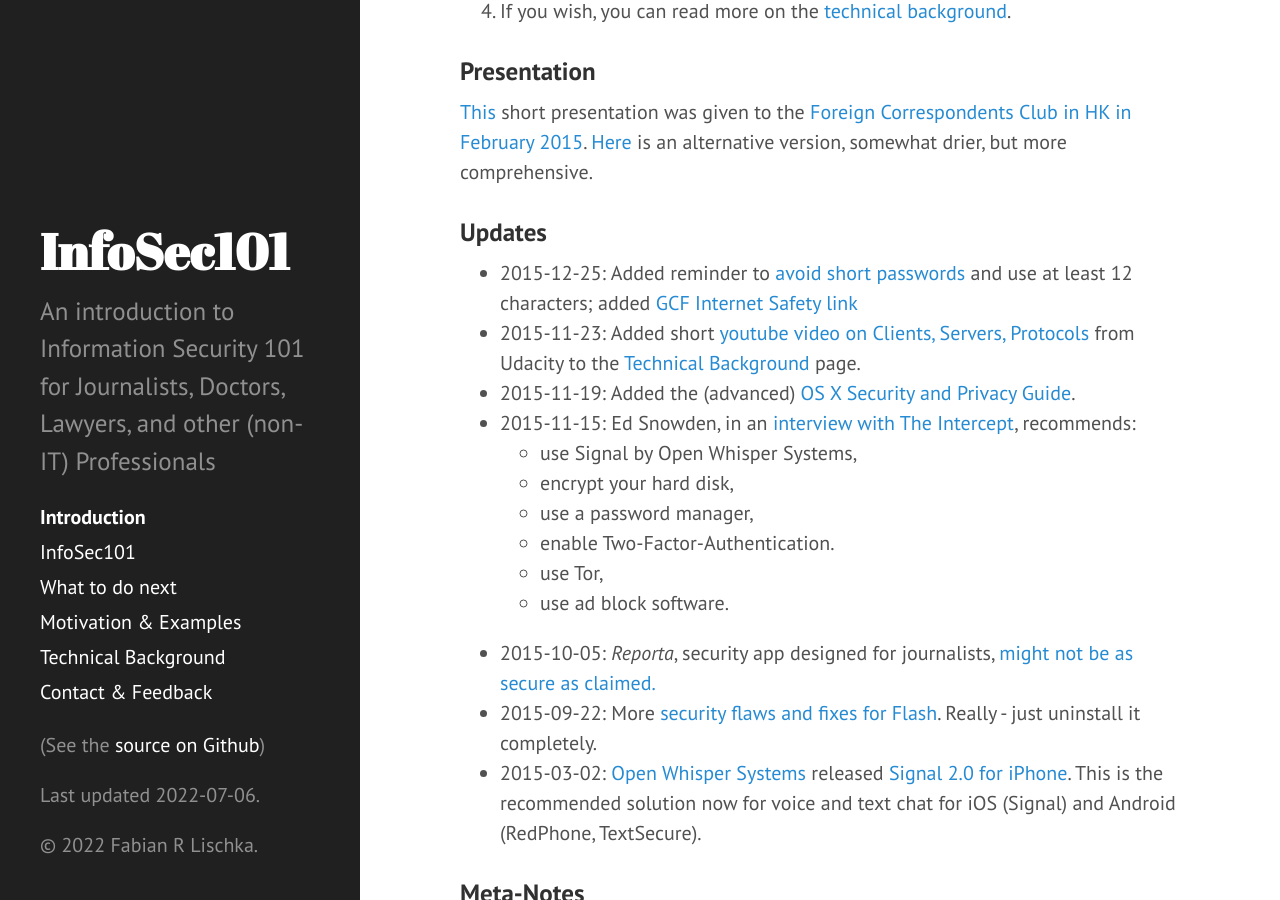
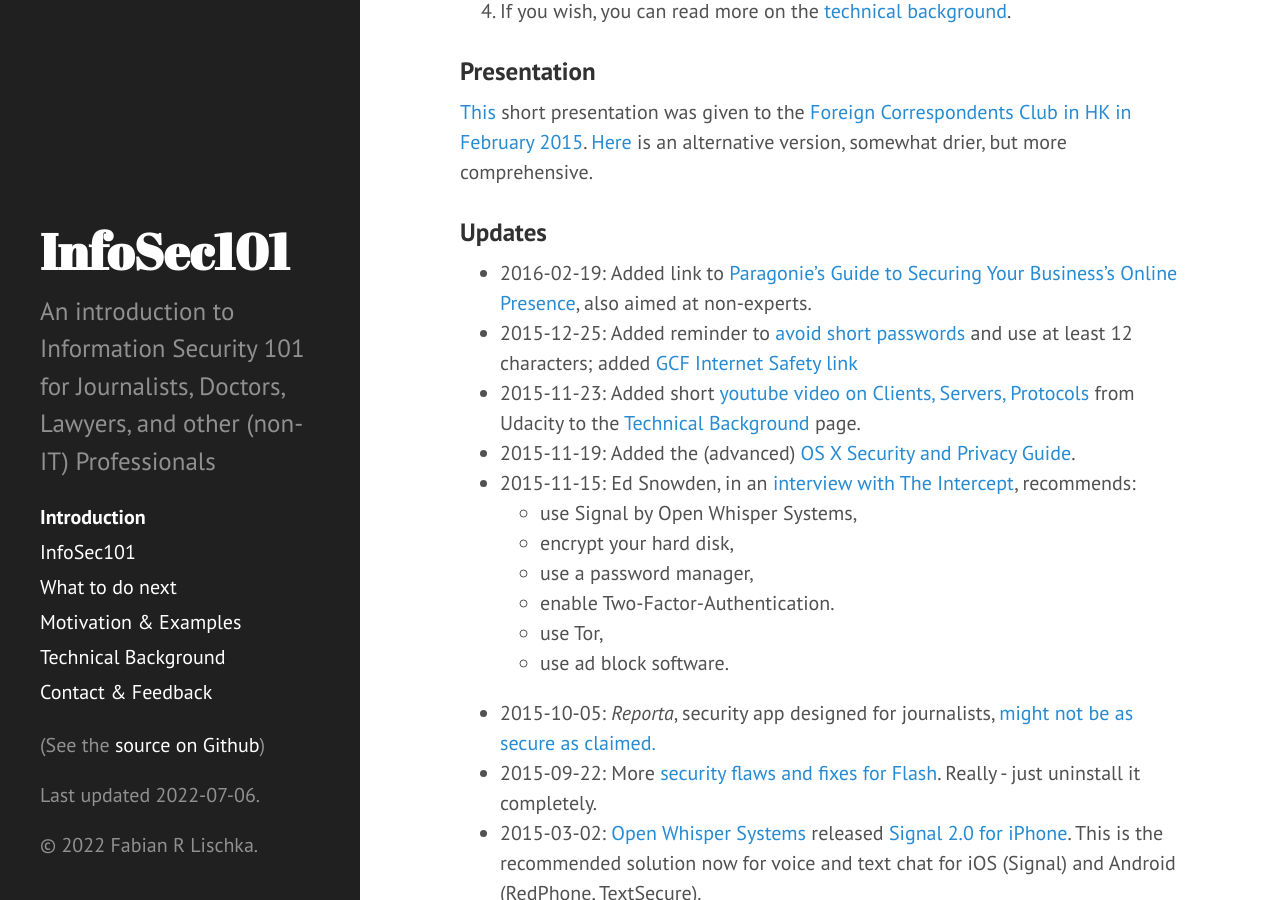
Before and after one commit to fabianlischka/InfoSec101, a Jekyll site: the page built from index.md, in a window 1280 px wide and 900 px high, scrolled down 663 px. Built offline with Jekyll 4.4.1, drawn with Linux system fonts in a browser that asks for light colours; Markdown is read by kramdown in place of the engine named in the settings.

Commit message:
state as of 2016

```diff
--- a/index.md
+++ b/index.md
@@ -24,6 +24,7 @@
 
 ### Updates
 
+* 2016-02-19: Added link to [Paragonie's Guide to Securing Your Business's Online Presence](https://paragonie.com/blog/2015/06/guide-securing-your-business-s-online-presence-for-non-experts), also aimed at non-experts.
 * 2015-12-25: Added reminder to [avoid short passwords](https://blog.codinghorror.com/your-password-is-too-damn-short/) and use at least 12 characters; added [GCF Internet Safety link](http://www.gcflearnfree.org/internetsafety)
 * 2015-11-23: Added short [youtube video on Clients, Servers, Protocols](https://www.youtube.com/watch?v=gE5WUbmb6Cc) from Udacity to the [Technical Background](p4-TechnicalBackground) page.
 * 2015-11-19: Added the (advanced) [OS X Security and Privacy Guide](https://github.com/drduh/OS-X-Security-and-Privacy-Guide).
```
Also changed, not shown: p1-InfoSec101.md (+1 -1 lines).
